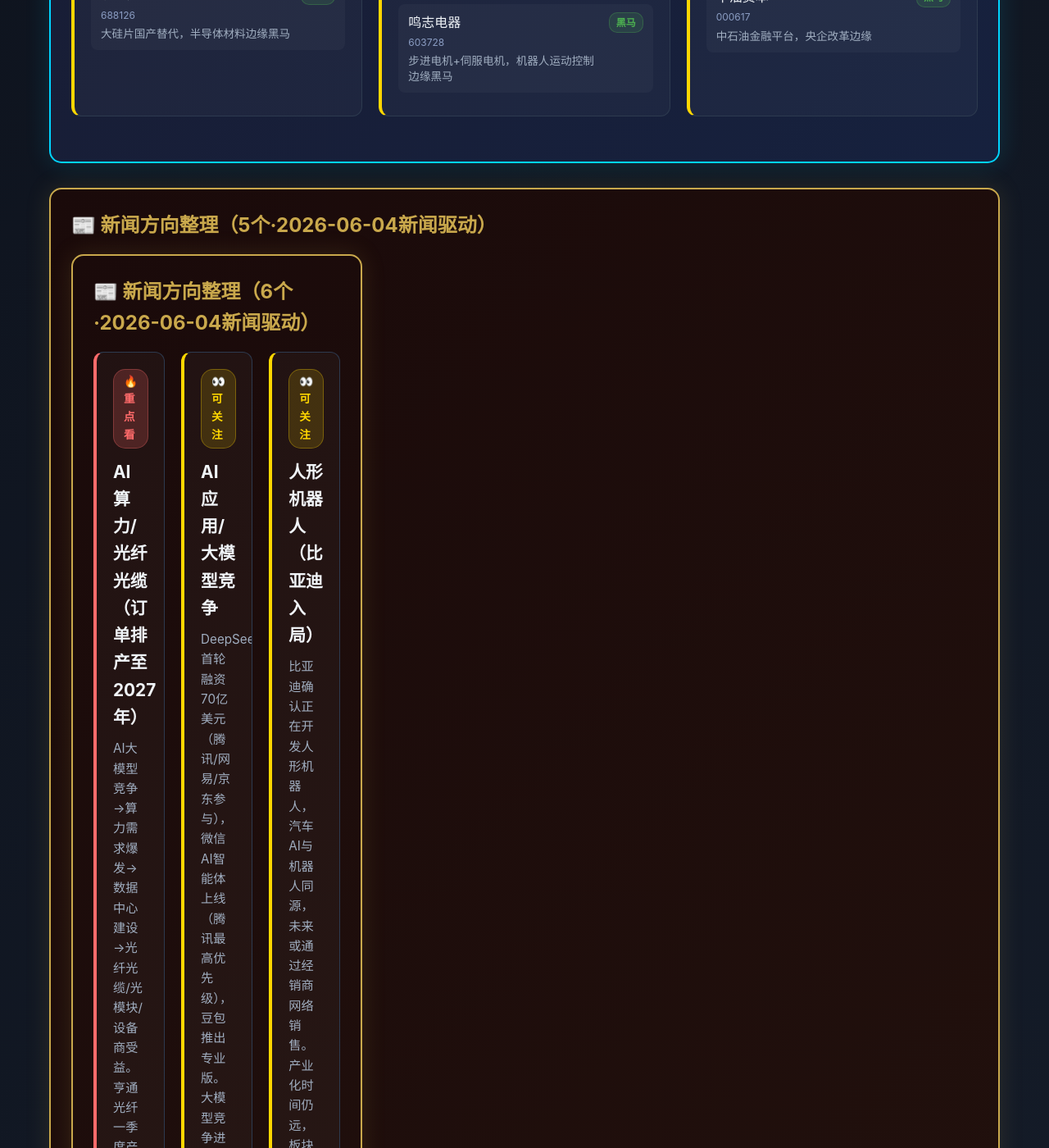
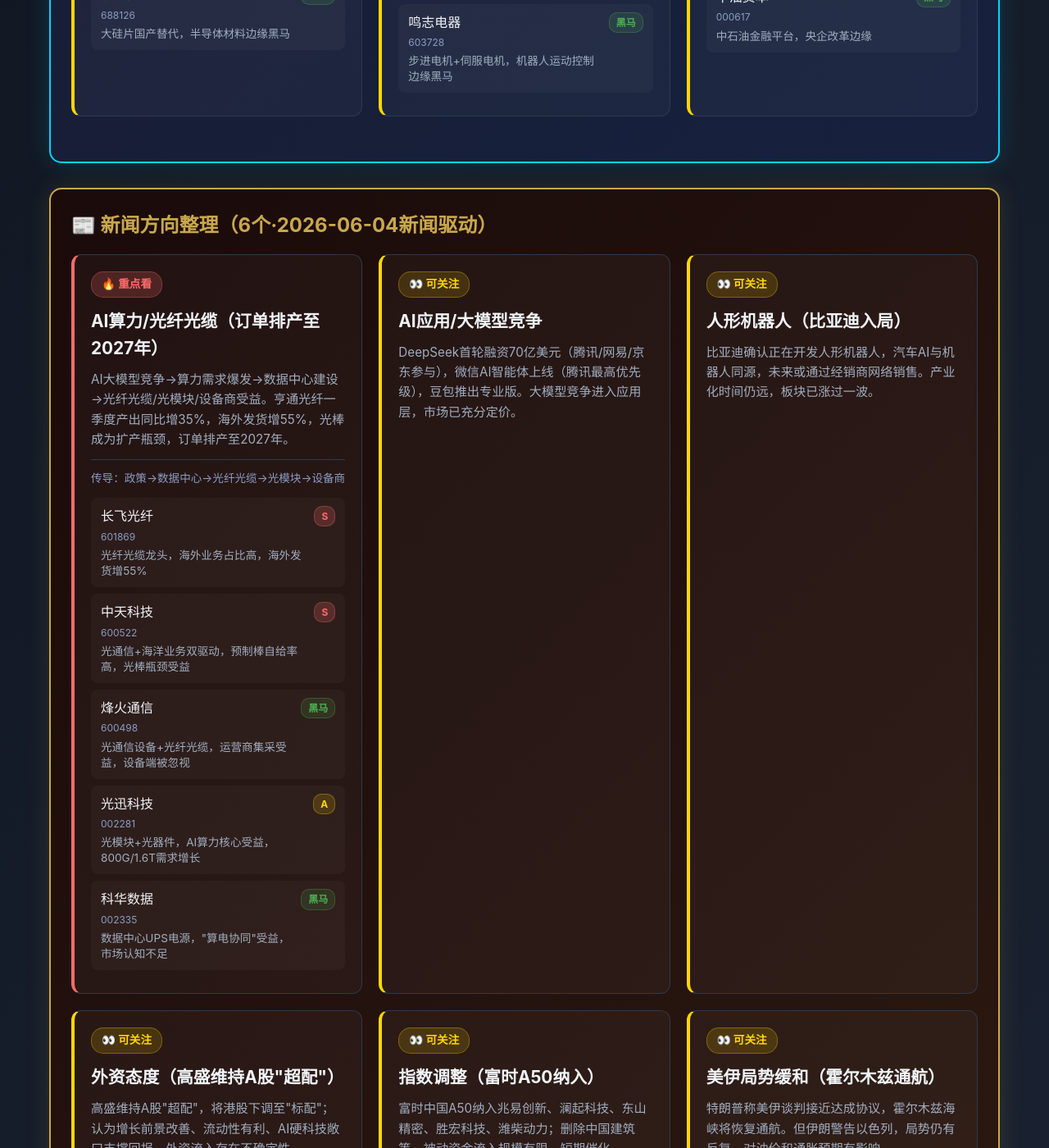
Before and after one commit to xiaoyi0319a/yixue-dashboard, a Jekyll site: the page index.html, which Jekyll copies as it is, in a window 1280 px wide and 1400 px high, scrolled down 2729 px. Shown: the whole window at 82% size. Built offline with Jekyll 4.4.1, drawn with Linux system fonts in a browser that asks for light colours.

Commit message:
fix: 清除新闻方向重复嵌套结构

```diff
--- a/index.html
+++ b/index.html
@@ -509,11 +509,6 @@
 
         <!-- ========== 新闻方向整理 ========== -->
         <div class="news-section">
-            <h2>📰 新闻方向整理（5个·2026-06-04新闻驱动）</h2>
-
-            <div class="news-grid">
-        <!-- ========== 新闻方向整理 ========== -->
-        <div class="news-section">
             <h2>📰 新闻方向整理（6个·2026-06-04新闻驱动）</h2>
 
             <div class="news-grid">
@@ -603,8 +598,6 @@
                 </div>
             </div>
         </div>
-            </div>
-        </div>
 
         <div class="verification-section">
             <h2>🔍 关键验证节点</h2>
```
